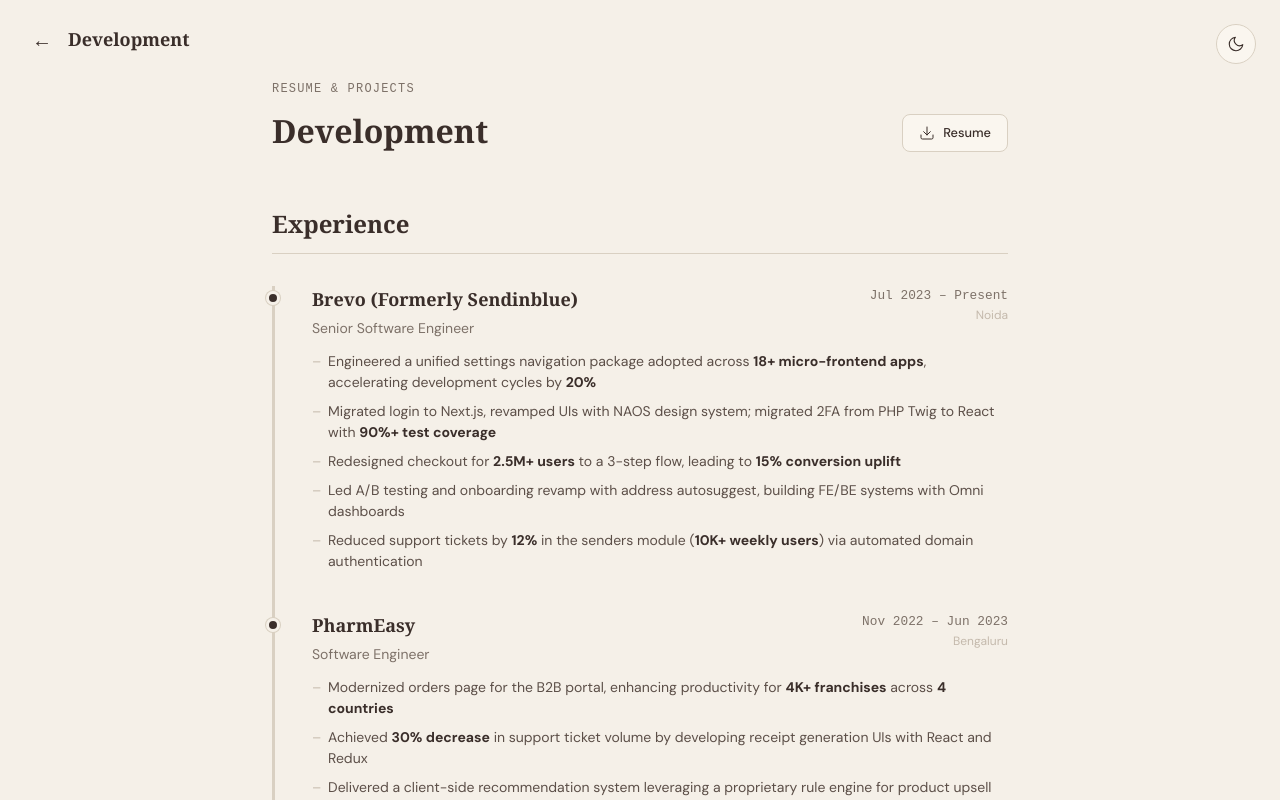
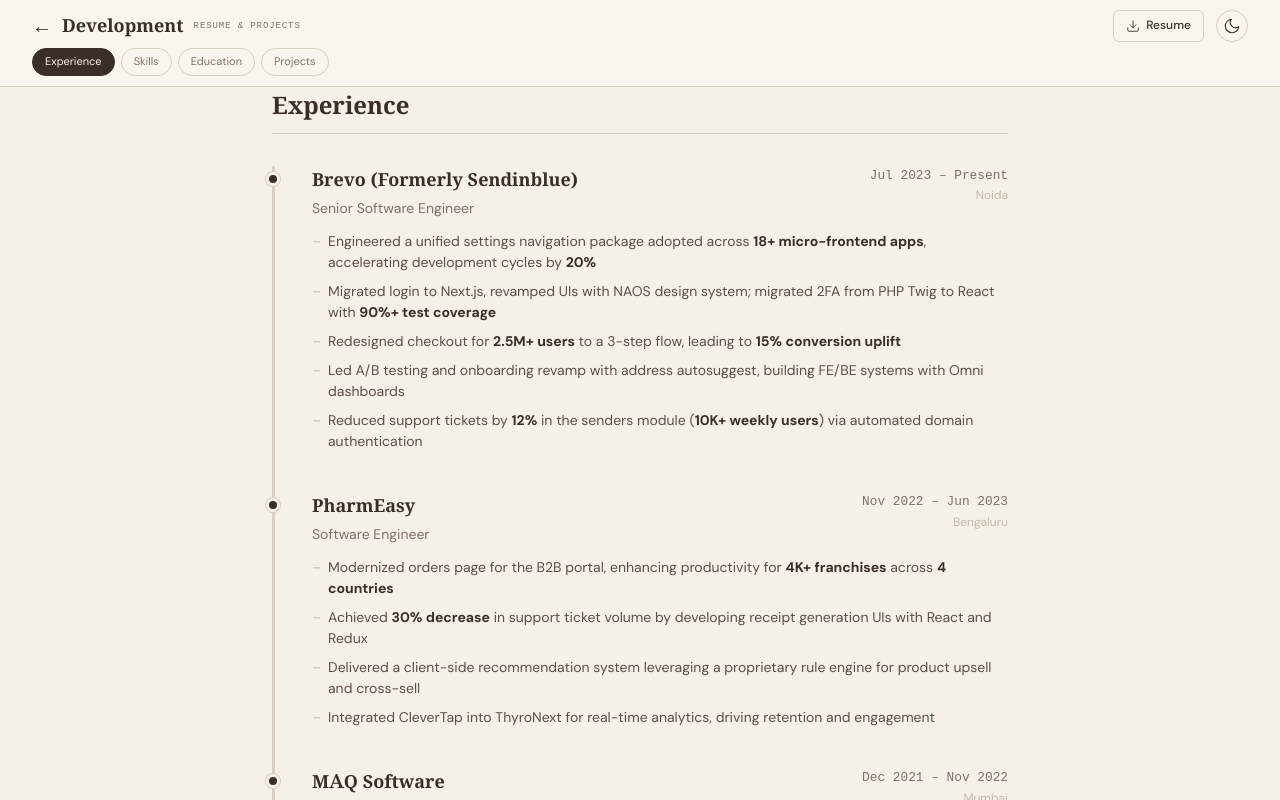
Before and after one commit to akhil-saxena/portfolio, a Next.js app: page /dev in a window 1280 px wide. Shown: the top 800 px of the page. Built offline with nearby package versions, Linux system fonts and the light colour scheme; a web font is replaced by a local one.

Commit message:
feat: merged sticky header bar for Photography and Dev pages (C1 layout)

```diff
--- a/src/app/dev/page.tsx
+++ b/src/app/dev/page.tsx
@@ -1,10 +1,11 @@
 "use client";
 
 import Image from "next/image";
-import Nav from "@/components/Nav";
+import Link from "next/link";
 import Footer from "@/components/Footer";
 import Timeline from "@/components/Timeline";
 import ProjectCard from "@/components/ProjectCard";
+import ThemeToggle from "@/components/ThemeToggle";
 import { useInView } from "@/hooks/useInView";
 import { IconDownload, getIcon } from "@/components/icons";
 import resumeData from "../../../data/resume.json";
@@ -15,25 +16,36 @@
 
   return (
     <>
-      <Nav title="Development" />
-      <main className="dev-page" id="main" ref={ref}>
-        <header className="dev-header reveal">
-          <p className="dev-label">Resume & Projects</p>
-          <div className="dev-header-row">
-            <h1 className="dev-title">Development</h1>
-            <a href="/resume.pdf" target="_blank" rel="noopener noreferrer" className="resume-btn">
-              <IconDownload size={16} />
+      <div className="page-sticky-bar">
+        <div className="page-sticky-row-1">
+          <div className="page-sticky-left">
+            <Link href="/" className="page-back" aria-label="Go back">←</Link>
+            <h1 className="page-sticky-title">Development</h1>
+            <span className="page-sticky-subtitle">Resume & Projects</span>
+          </div>
+          <div className="page-sticky-right">
+            <a href="/resume.pdf" target="_blank" rel="noopener noreferrer" className="page-sticky-btn">
+              <IconDownload size={14} />
               Resume
             </a>
+            <ThemeToggle />
           </div>
-        </header>
+        </div>
+        <div className="page-sticky-row-2">
+          <a href="#experience" className="page-anchor active">Experience</a>
+          <a href="#skills" className="page-anchor">Skills</a>
+          <a href="#education" className="page-anchor">Education</a>
+          <a href="#projects" className="page-anchor">Projects</a>
+        </div>
+      </div>
 
-        <section>
+      <main className="dev-page" id="main" ref={ref}>
+        <section id="experience">
           <h2 className="section-title reveal">Experience</h2>
           <Timeline entries={resumeData.experience} />
         </section>
 
-        <section className="skills-section">
+        <section className="skills-section" id="skills">
           <h2 className="section-title reveal">Skills</h2>
           {resumeData.skills.map((group) => (
             <div key={group.category} className="skills-group reveal">
@@ -50,7 +62,7 @@
           ))}
         </section>
 
-        <section className="education-section">
+        <section className="education-section" id="education">
           <h2 className="section-title reveal">Education</h2>
           {resumeData.education.map((edu) => (
             <div key={edu.id} className="education-entry reveal">
@@ -79,7 +91,7 @@
           ))}
         </section>
 
-        <section>
+        <section id="projects">
           <h2 className="section-title reveal">Projects</h2>
           <div className="projects-grid">
             {resumeData.projects.map((p) => (
--- a/src/styles/dev.css
+++ b/src/styles/dev.css
@@ -4,22 +4,6 @@
   padding: 0 2rem 2rem;
 }
 
-.dev-header {
-  margin-bottom: 3rem;
-}
-
-.dev-label {
-  font-family: var(--font-mono);
-  font-size: 0.75rem;
-  color: var(--ink-muted);
-  text-transform: uppercase;
-  letter-spacing: 0.1em;
-  margin-bottom: 0.5rem;
-}
-
-.dev-title {
-  font-size: 2rem;
-}
 
 .section-title {
   font-size: 1.5rem;
@@ -350,34 +334,6 @@
 }
 
 
-.dev-header-row {
-  display: flex;
-  align-items: center;
-  justify-content: space-between;
-  gap: 1rem;
-}
-
-.resume-btn {
-  display: inline-flex;
-  align-items: center;
-  gap: 0.5rem;
-  padding: 0.5rem 1rem;
-  font-family: var(--font-sans);
-  font-size: 0.8rem;
-  font-weight: 500;
-  color: var(--ink);
-  border: 1px solid var(--border);
-  border-radius: 8px;
-  background: var(--surface);
-  text-decoration: none;
-  transition: border-color 0.2s, box-shadow 0.2s;
-  white-space: nowrap;
-}
-
-.resume-btn:hover {
-  border-color: var(--ink-muted);
-  box-shadow: 0 2px 8px var(--shadow);
-}
 
 .timeline-header-left {
   display: flex;
--- a/src/styles/globals.css
+++ b/src/styles/globals.css
@@ -188,41 +188,136 @@
   border-color: var(--ink-muted);
 }
 
-/* ===== Nav ===== */
-.nav {
+/* ===== Merged Sticky Bar ===== */
+.page-sticky-bar {
+  position: sticky;
+  top: 0;
+  z-index: 50;
+  background: var(--surface);
+  border-bottom: 1px solid var(--border);
+  transition: var(--transition-theme);
+}
+
+.page-sticky-row-1 {
   display: flex;
   align-items: center;
   justify-content: space-between;
-  padding: 1.5rem 2rem;
-  position: sticky;
-  top: 0;
-  background: var(--bg);
-  z-index: 50;
-  transition: var(--transition-theme);
+  padding: 10px 2rem 6px;
 }
 
-.nav-left {
+.page-sticky-left {
   display: flex;
   align-items: center;
-  gap: 1rem;
+  gap: 10px;
 }
 
-.nav-back {
+.page-sticky-right {
+  display: flex;
+  align-items: center;
+  gap: 12px;
+}
+
+.page-back {
   font-size: 1.25rem;
   color: var(--ink);
   text-decoration: none;
   transition: opacity 0.2s;
 }
 
-.nav-back:hover {
+.page-back:hover {
   opacity: 0.7;
 }
 
-.nav-title {
+.page-sticky-title {
   font-family: var(--font-serif);
   font-size: 1.125rem;
+  font-weight: 700;
   color: var(--ink);
-  font-weight: 700;
+  margin: 0;
+}
+
+.page-sticky-count {
+  font-family: var(--font-mono);
+  font-size: 0.75rem;
+  color: var(--ink-muted);
+}
+
+.page-sticky-subtitle {
+  font-family: var(--font-mono);
+  font-size: 0.5625rem;
+  letter-spacing: 0.1em;
+  text-transform: uppercase;
+  color: var(--ink-muted);
+}
+
+.page-sticky-btn {
+  display: inline-flex;
+  align-items: center;
+  gap: 6px;
+  padding: 5px 12px;
+  font-family: var(--font-sans);
+  font-size: 0.75rem;
+  font-weight: 500;
+  color: var(--ink);
+  border: 1px solid var(--border);
+  border-radius: 6px;
+  text-decoration: none;
+  transition: border-color 0.2s;
+  white-space: nowrap;
+}
+
+.page-sticky-btn:hover {
+  border-color: var(--ink-muted);
+}
+
+.page-sticky-row-2 {
+  display: flex;
+  align-items: center;
+  gap: 6px;
+  padding: 0 2rem 10px;
+  overflow-x: auto;
+}
+
+/* Section anchor pills (Dev page) */
+.page-anchor {
+  padding: 4px 12px;
+  border: 1px solid var(--border);
+  border-radius: 16px;
+  font-family: var(--font-sans);
+  font-size: 0.6875rem;
+  color: var(--ink-muted);
+  text-decoration: none;
+  white-space: nowrap;
+  transition: all 0.15s;
+}
+
+.page-anchor:hover {
+  border-color: var(--ink-muted);
+  color: var(--ink-body);
+}
+
+.page-anchor.active {
+  background: var(--ink);
+  color: var(--bg);
+  border-color: var(--ink);
+}
+
+/* ThemeToggle inside sticky bar — not fixed position */
+.page-sticky-bar .theme-toggle,
+.page-sticky-right .theme-toggle {
+  position: static;
+  width: 2rem;
+  height: 2rem;
+  font-size: 1rem;
+}
+
+@media (max-width: 768px) {
+  .page-sticky-row-1 {
+    padding: 10px 1.5rem 6px;
+  }
+  .page-sticky-row-2 {
+    padding: 0 1.5rem 10px;
+  }
 }
 
 /* ===== Footer ===== */
```
Also changed, not shown: src/app/photography/page.tsx (+14 -11 lines), src/styles/photography.css (+0 -37 lines).
